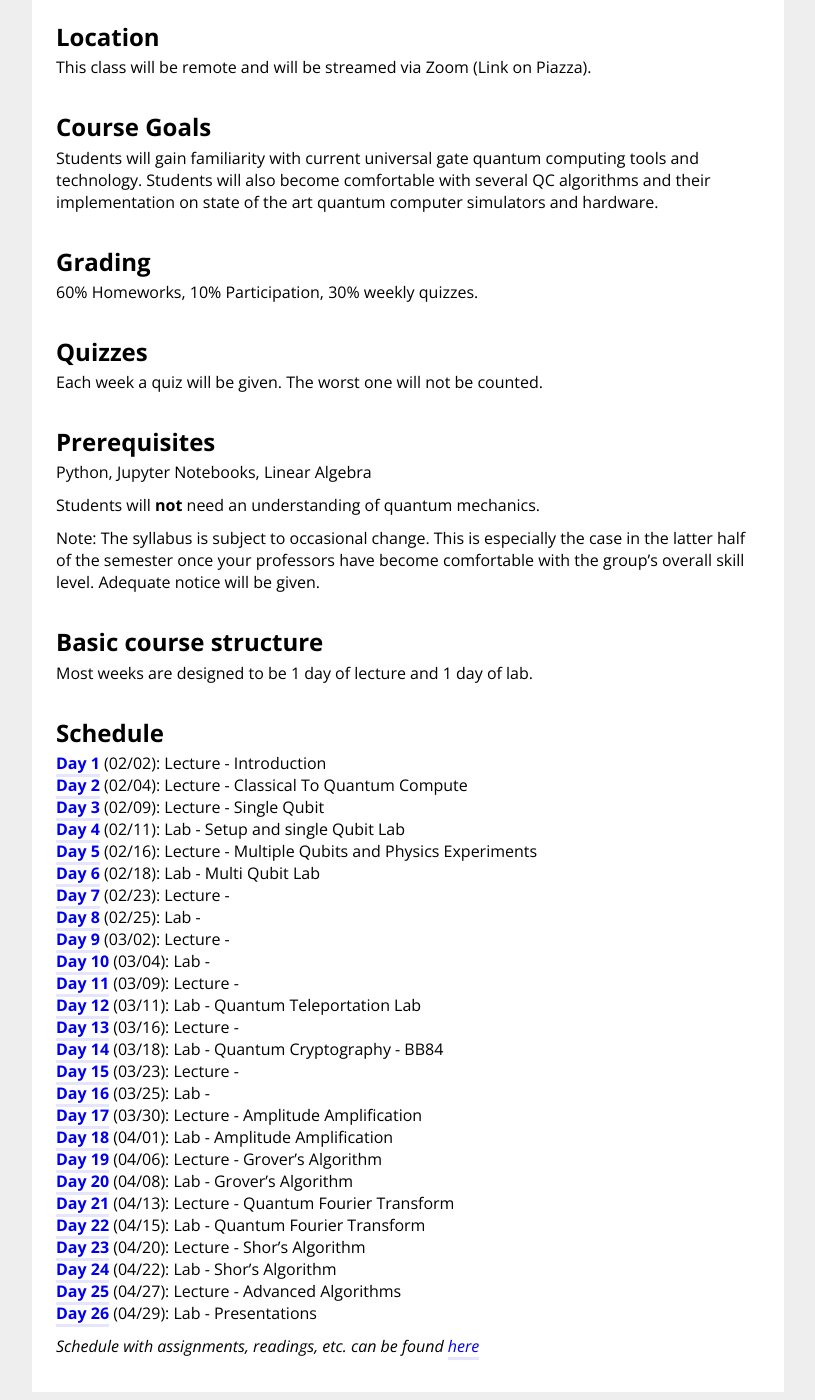
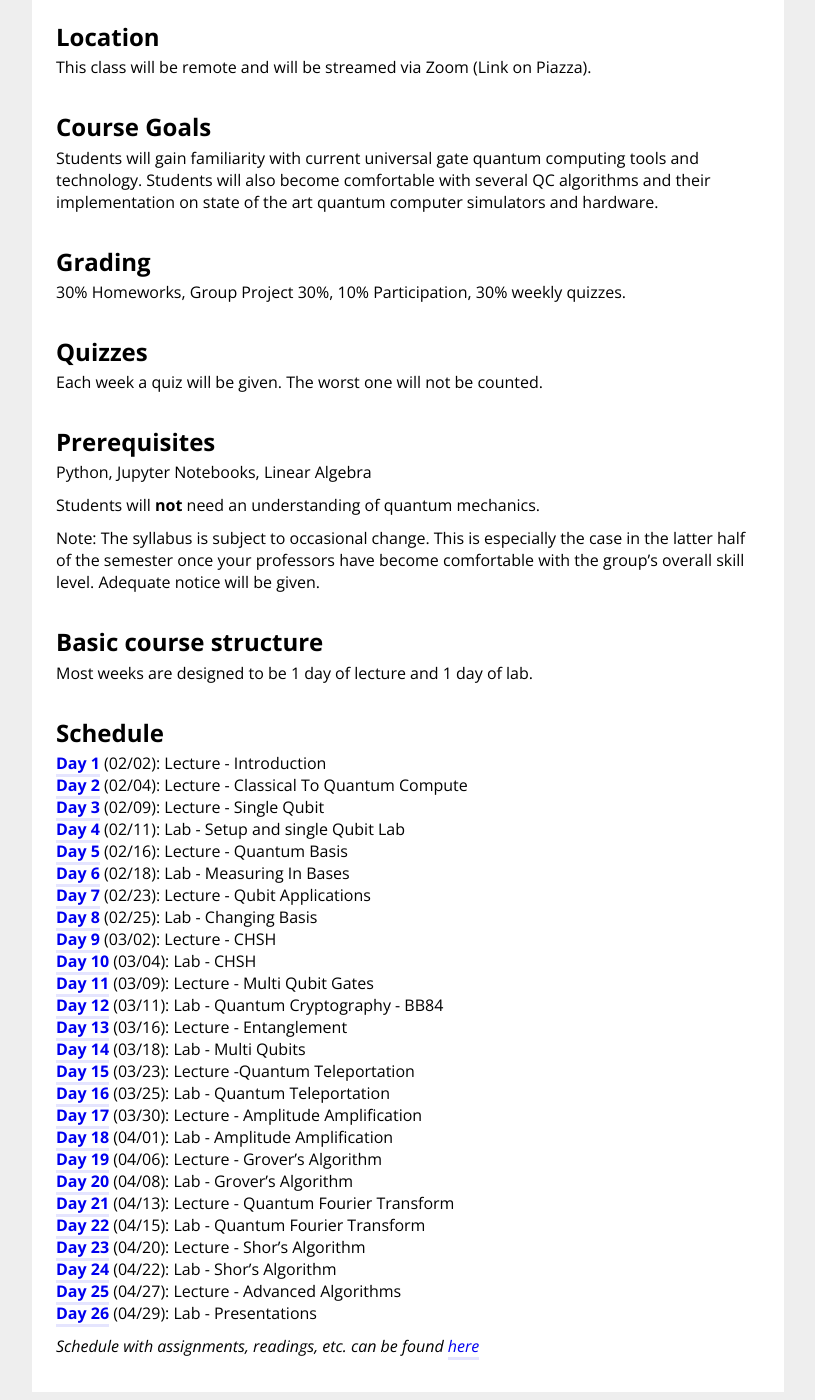
Before and after one commit to thequantumturtle/QuantumSpring2022, a Jekyll site: the page built from index.md, in a window 1280 px wide and 1400 px high, scrolled down 546 px. Shown: the whole window, without its empty margins (232-1047 px from the left). Built offline with Jekyll 4.4.1, drawn with Linux system fonts in a browser that asks for light colours.

Commit message:
updated requirements and index

```diff
--- a/index.md
+++ b/index.md
@@ -19,7 +19,7 @@ This class will be remote and will be streamed via Zoom (Link on Piazza).
 Students will gain familiarity with current universal gate quantum computing tools and technology. Students will also become comfortable with several QC algorithms and their implementation on state of the art quantum computer simulators and hardware.
 
 ## Grading
-60% Homeworks, 10% Participation, 30% weekly quizzes.
+30% Homeworks, Group Project 30%, 10% Participation, 30% weekly quizzes.
 
 ## Quizzes
 Each week a quiz will be given. The worst one will not be counted.
@@ -43,28 +43,28 @@ Most weeks are designed to be 1 day of lecture and 1 day of lab.
 [**Day 2**](syllabus/2-Classical-To-Quantum.html) (02/04): Lecture - Classical To Quantum Compute
 [**Day 3**](syllabus/3-One-Qubit.html) (02/09): Lecture - Single Qubit
 [**Day 4**](syllabus/4-Intro-Lab.html) (02/11): Lab - Setup and single Qubit Lab
-[**Day 5**](syllabus/5-Multi-Qbits.html) (02/16): Lecture - Multiple Qubits and Physics Experiments
-[**Day 6**](syllabus/6-Mult-Qubit-Lab.html) (02/18): Lab - Multi Qubit Lab
-[**Day 7**](syllabus/7-) (02/23): Lecture -
-[**Day 8**](syllabus/8-) (02/25): Lab -
-[**Day 9**](syllabus/9-) (03/02): Lecture -
-[**Day 10**](syllabus/10-) (03/04): Lab -
-[**Day 11**](syllabus/11-) (03/09): Lecture -
-[**Day 12**](syllabus/12-Teleportation.html) (03/11): Lab - Quantum Teleportation Lab
-[**Day 13**](syllabus/13-) (03/16): Lecture -
-[**Day 14**](syllabus/14-BB84.html) (03/18): Lab - Quantum Cryptography - BB84
-[**Day 15**](syllabus/15-) (03/23): Lecture -
-[**Day 16**](syllabus/16-) (03/25): Lab -
-[**Day 17**](syllabus/17-) (03/30): Lecture - Amplitude Amplification
-[**Day 18**](syllabus/18-) (04/01): Lab - Amplitude Amplification
-[**Day 19**](syllabus/19-) (04/06): Lecture - Grover's Algorithm
+[**Day 5**](syllabus/5-Quantum-Basis.html) (02/16): Lecture - Quantum Basis
+[**Day 6**](syllabus/6-Measuring-In-Bases.html) (02/18): Lab - Measuring In Bases
+[**Day 7**](syllabus/7-Qubit-Applications.html) (02/23): Lecture - Qubit Applications
+[**Day 8**](syllabus/8-Changing-Basis.html) (02/25): Lab - Changing Basis
+[**Day 9**](syllabus/9-CHSH.html) (03/02): Lecture - CHSH
+[**Day 10**](syllabus/10-CHSH.html) (03/04): Lab - CHSH
+[**Day 11**](syllabus/11-Multi-Qubit-Gates.html) (03/09): Lecture - Multi Qubit Gates
+[**Day 12**](syllabus/12-BB84.html) (03/11): Lab - Quantum Cryptography - BB84
+[**Day 13**](syllabus/13-Entanglement.html) (03/16): Lecture - Entanglement
+[**Day 14**](syllabus/14-Multi-Qubit-Lab.html) (03/18): Lab - Multi Qubits
+[**Day 15**](syllabus/15-Quantum-Teleportation.html) (03/23): Lecture -Quantum Teleportation
+[**Day 16**](syllabus/16-Quantum-Teleportation.html) (03/25): Lab - Quantum Teleportation
+[**Day 17**](syllabus/17-Simon-&-Deutsch.html) (03/30): Lecture - Amplitude Amplification
+[**Day 18**](syllabus/18-Simon-&-Deutsch.html) (04/01): Lab - Amplitude Amplification
+[**Day 19**](syllabus/19-Quantum-Search.html) (04/06): Lecture - Grover's Algorithm
 [**Day 20**](syllabus/20-Quantum-Search.html) (04/08): Lab - Grover's Algorithm
-[**Day 21**](syllabus/21-) (04/13): Lecture - Quantum Fourier Transform
+[**Day 21**](syllabus/21-QFT.html) (04/13): Lecture - Quantum Fourier Transform
 [**Day 22**](syllabus/22-QFT.html) (04/15): Lab - Quantum Fourier Transform
-[**Day 23**](syllabus/23-) (04/20): Lecture - Shor's Algorithm
+[**Day 23**](syllabus/23-Shots.html) (04/20): Lecture - Shor's Algorithm
 [**Day 24**](syllabus/24-Shors.html) (04/22): Lab - Shor's Algorithm
-[**Day 25**](syllabus/25-) (04/27): Lecture - Advanced Algorithms
-[**Day 26**](syllabus/26-) (04/29): Lab - Presentations
+[**Day 25**](syllabus/25-Advanced-Topic.html) (04/27): Lecture - Advanced Algorithms
+[**Day 26**](syllabus/26-Presentation.html) (04/29): Lab - Presentations
 
 
 
```
Also changed, not shown: _syllabus/13-Entanglement.md (added, +13 -0 lines), _syllabus/14-Multi-Qubit-Lab.md (added, +15 -0 lines), requirements.md (+5 -1 lines), _syllabus/25-Advanced-Topic.md (renamed from _syllabus/25-Advanced-Topic copy.md).
